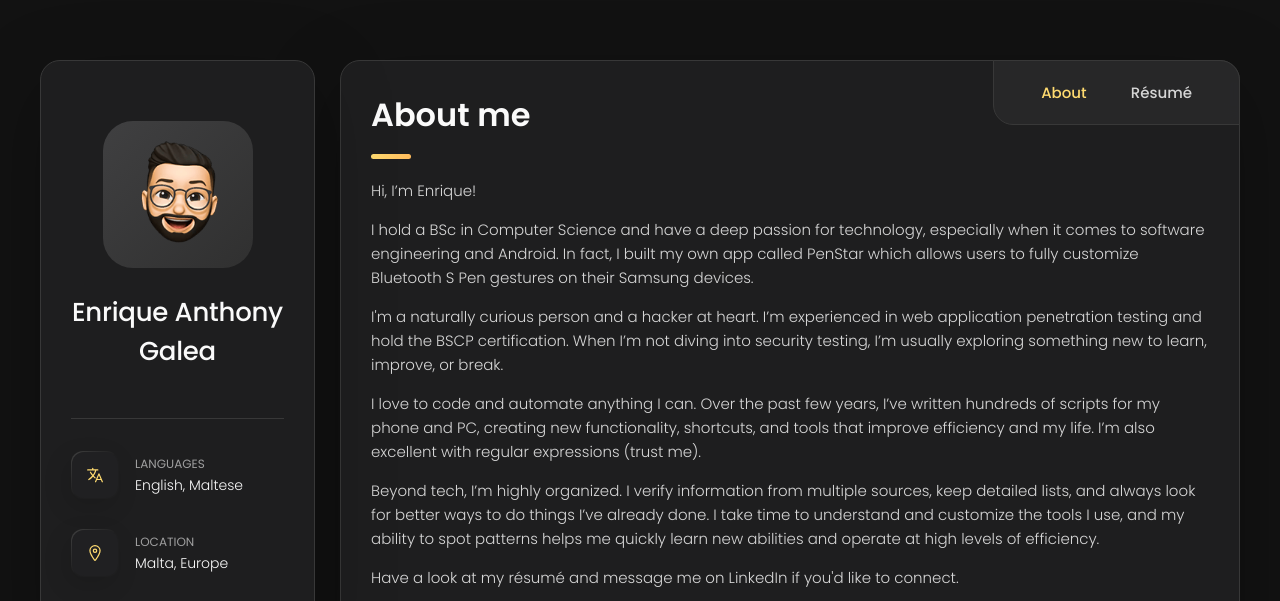
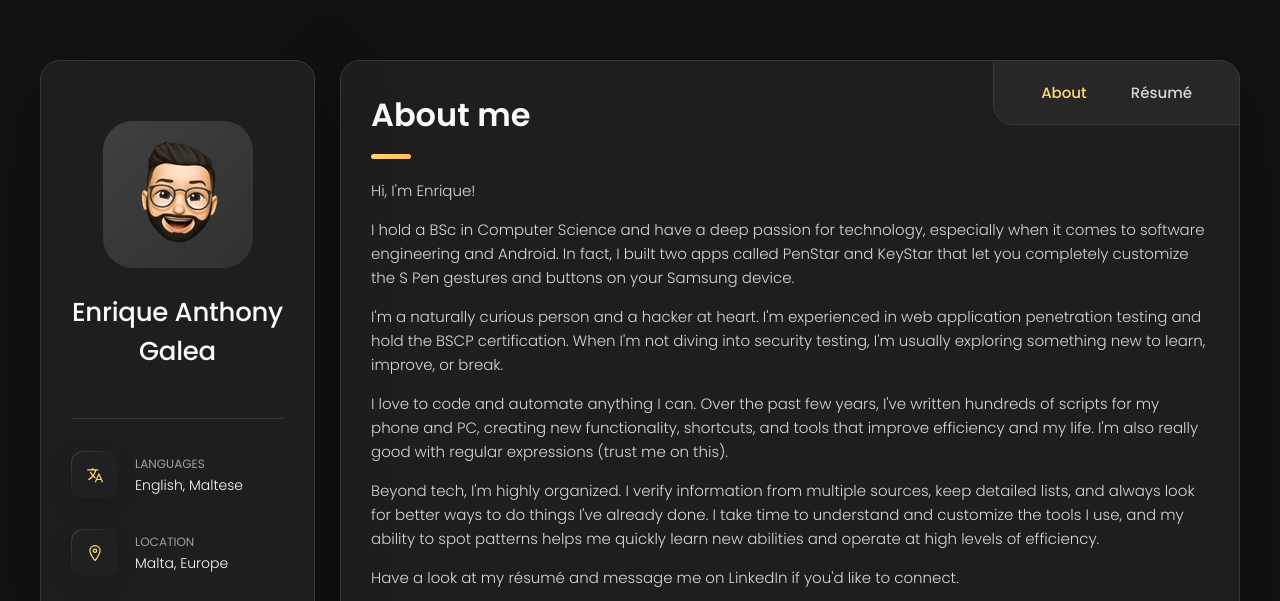
Before and after one commit to enriqueanthonygalea/enriqueanthonygalea.github.io, a plain HTML site: page index.html in a window 1280 px wide. Shown: the top 601 px of the page. Drawn offline with nearby package versions, Linux system fonts and the light colour scheme.

Commit message:
Update resume

```diff
--- a/index.html
+++ b/index.html
@@ -165,11 +165,11 @@
                     </a>
                 </li>
 
-				<li class="social-item">
-					<a href="./assets/pgp/pgp.txt" class="social-link" target="_blank" title="PGP Public Key">
-						<ion-icon name="key-outline"></ion-icon>
-					</a>
-				</li>
+                <li class="social-item">
+                    <a href="./assets/pgp/pgp.txt" class="social-link" target="_blank" title="PGP Public Key">
+                        <ion-icon name="key-outline"></ion-icon>
+                    </a>
+                </li>
 
             </ul>
 
@@ -229,30 +229,30 @@
 
             <section class="about-text">
                 <p>
-                    Hi, I’m Enrique!
+                    Hi, I'm Enrique!
                 </p>
 
                 <p>
                     I hold a BSc in Computer Science and have a deep passion for technology, especially when it comes to
-                    software engineering and Android. In fact, I built my own app called PenStar which allows users to
-                    fully customize Bluetooth S Pen gestures on their Samsung devices.
+                    software engineering and Android. In fact, I built two apps called PenStar and KeyStar that let you
+                    completely customize the S Pen gestures and buttons on your Samsung device.
                 </p>
 
                 <p>
-                    I'm a naturally curious person and a hacker at heart. I’m experienced in web application penetration
-                    testing and hold the BSCP certification. When I’m not diving into security testing, I’m usually
+                    I'm a naturally curious person and a hacker at heart. I'm experienced in web application penetration
+                    testing and hold the BSCP certification. When I'm not diving into security testing, I'm usually
                     exploring something new to learn, improve, or break.
                 </p>
 
                 <p>
-                    I love to code and automate anything I can. Over the past few years, I’ve written hundreds of
+                    I love to code and automate anything I can. Over the past few years, I've written hundreds of
                     scripts for my phone and PC, creating new functionality, shortcuts, and tools that improve
-                    efficiency and my life. I’m also excellent with regular expressions (trust me).
+                    efficiency and my life. I'm also really good with regular expressions (trust me on this).
                 </p>
 
                 <p>
-                    Beyond tech, I’m highly organized. I verify information from multiple sources, keep detailed lists,
-                    and always look for better ways to do things I’ve already done. I take time to understand and
+                    Beyond tech, I'm highly organized. I verify information from multiple sources, keep detailed lists,
+                    and always look for better ways to do things I've already done. I take time to understand and
                     customize the tools I use, and my ability to spot patterns helps me quickly learn new abilities and
                     operate at high levels of efficiency.
                 </p>
@@ -572,10 +572,11 @@
                             Code.Sprint National Programming Competition</h4>
                         <span>2020</span>
                         <p class="timeline-text">
-                            Achieved first place in the 2020 edition of Malta’s national programming competition. The
+                            Achieved first place in the 2020 edition of Malta's national programming competition. The
                             competition involved developing commercial Java applications under strict time constraints.
                             <br>
-                            <a href="https://codesprintmalta.edu.mt/code-sprint-2020" target="_blank" rel="noopener noreferrer">
+                            <a href="https://codesprintmalta.edu.mt/code-sprint-2020" target="_blank"
+                               rel="noopener noreferrer">
                                 <span>View Award</span>
                             </a>
                         </p>
@@ -605,7 +606,8 @@
                             the ability to detect, exploit, and report a wide range of vulnerabilities in real-world
                             scenarios.
                             <br>
-                            <a href="https://portswigger.net/web-security/e/c/413bb2ddc58f95d3" target="_blank" rel="noopener noreferrer">
+                            <a href="https://portswigger.net/web-security/e/c/413bb2ddc58f95d3" target="_blank"
+                               rel="noopener noreferrer">
                                 <span>View Certification</span>
                             </a>
                         </p>
@@ -618,7 +620,8 @@
                             The CCNA covers the fundamentals of networking, including topics such as IP connectivity,
                             network access, security fundamentals, automation, and troubleshooting.
                             <br>
-                            <a href="https://www.credly.com/users/enrique-anthony-galea" target="_blank" rel="noopener noreferrer">
+                            <a href="https://www.credly.com/users/enrique-anthony-galea" target="_blank"
+                               rel="noopener noreferrer">
                                 <span>View Certification</span>
                             </a>
                         </p>
@@ -632,7 +635,8 @@
                             topics such as network security, compliance, identity management, threats, and risk
                             mitigation.
                             <br>
-                            <a href="https://www.credly.com/badges/4a258be6-3113-4f8a-80ed-8c4aebb824a9" target="_blank" rel="noopener noreferrer">
+                            <a href="https://www.credly.com/badges/4a258be6-3113-4f8a-80ed-8c4aebb824a9" target="_blank"
+                               rel="noopener noreferrer">
                                 <span>View Certification</span>
                             </a>
                         </p>
@@ -665,7 +669,8 @@
                             developing an Android-based tool to detect and extract virtualized app code from memory for
                             malware analysis.
                         </p>
-                        <a href="https://enriqueanthonygalea.com/assets/pdf/thesis.pdf" target="_blank" rel="noopener noreferrer">
+                        <a href="https://enriqueanthonygalea.com/assets/pdf/thesis.pdf" target="_blank"
+                           rel="noopener noreferrer">
                             <span>View Thesis</span>
                         </a>
 
@@ -694,11 +699,13 @@
                         <span>2024 — Present</span>
 
                         <p class="timeline-text">
-                            Created PenStar, an application that allows users to fully customize Bluetooth S Pen
-                            gestures on their Samsung devices.
+                            • PenStar: Remap Bluetooth S Pen gestures to any action for any app.
                         </p>
-                        <a href="https://play.google.com/store/apps/details?id=com.threestars.penstar" target="_blank" rel="noopener noreferrer">
-                            <span>View App</span>
+                        <p class="timeline-text">
+                            • KeyStar: Remap and fully control the buttons on your Samsung device.
+                        </p>
+                        <a href="https://threestarsapps.com" target="_blank" rel="noopener noreferrer">
+                            <span>More Information</span>
                         </a>
 
                     </li>
@@ -710,13 +717,15 @@
                         <span>2025 — Present</span>
 
                         <p class="timeline-text">
-                            • Performed various web, mobile, internal, external, and cloud penetration testing engagements.
+                            • Performed various web, mobile, internal, external, and cloud penetration testing
+                            engagements.
                         </p>
                         <p class="timeline-text">
                             • Documented vulnerabilities with clear remediation steps through detailed reports.
                         </p>
                         <p class="timeline-text">
-                            • Advised clients on security risks and remediation, translating technical issues into business impact.
+                            • Advised clients on security risks and remediation, translating technical issues into
+                            business impact.
                         </p>
 
                     </li>
@@ -737,7 +746,7 @@
                             application to facilitate lookup, our red teaming capabilities were significantly improved.
                         </p>
                         <p class="timeline-text">
-                            • Established the team’s structure and methodology for web penetration testing by mastering
+                            • Established the team's structure and methodology for web penetration testing by mastering
                             Burp Suite, integrating external tools, documenting vulnerability classes, and creating
                             checklists to aid during engagements.
                         </p>
```
